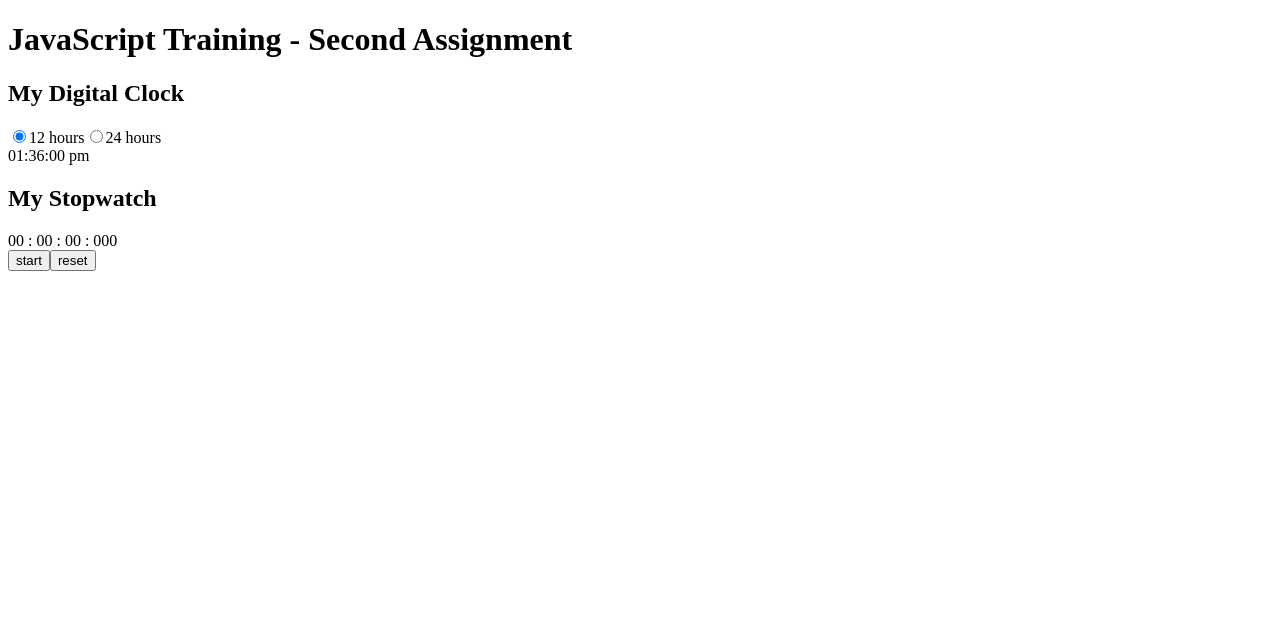
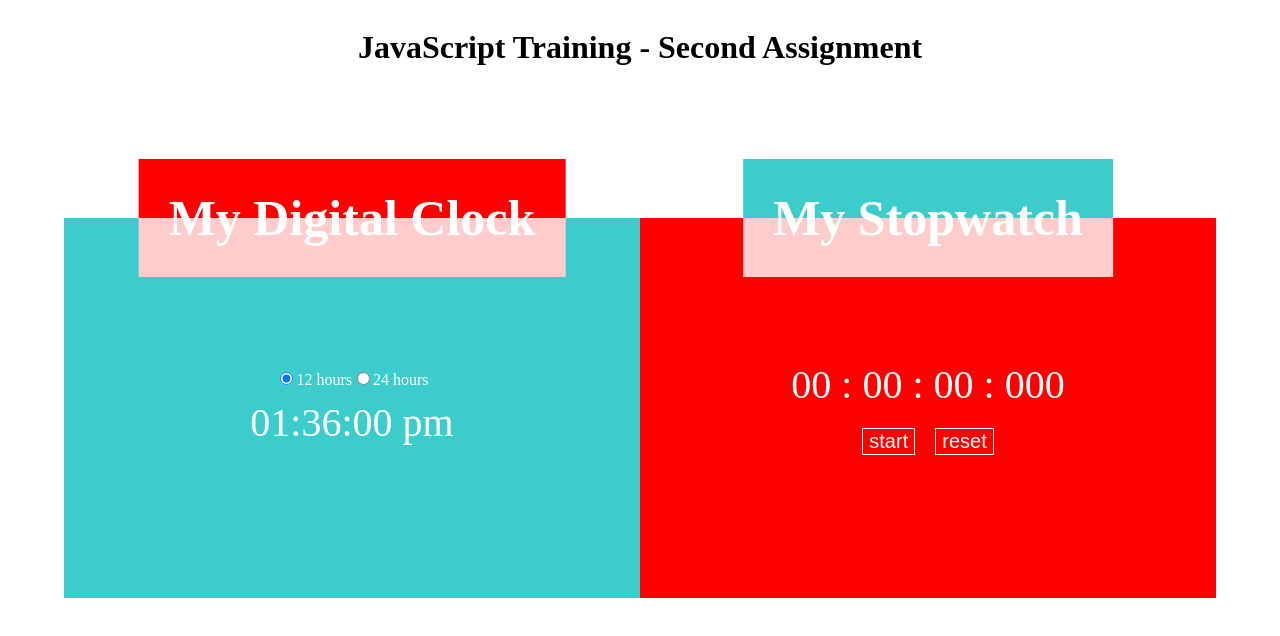
Before and after one commit to sanjaysubba/js-training, a plain HTML site: page assignment-no-2/index.html in a window 1280 px wide. Drawn offline with Linux system fonts and the light colour scheme.

Commit message:
styling re-added

```diff
--- a/assignment-no-2/css/style.css
+++ b/assignment-no-2/css/style.css
@@ -0,0 +1,72 @@
+html{
+    overflow-x:hidden;
+}
+body{
+    display: flex;
+    justify-content: center;
+    align-items: center;
+    flex-direction: column;
+}
+.mainDiv{
+    height: 80vh;
+    width: 90vw;
+    display: flex;
+    justify-content: center;
+    align-items: center;
+}
+#digitalWatchContainer, #stopWatchContainer{
+    background: #3ccccc;
+    color: #fff;
+    padding: 30px;
+    display: flex;
+    flex-direction: column;
+    align-items: center;
+    justify-content: center;
+    height: 50%;
+    width: 50%;
+    position: relative;
+}
+#digitalWatchContainer input{
+    cursor: pointer;
+}
+.digital-watch{
+    font-size: 40px;
+    padding-top: 10px;
+}
+.title{
+    position: absolute;
+    top:0;
+    left: 50%;
+    transform: translate(-50%, -50%);
+    margin:0;
+    color:#fff;
+    mix-blend-mode: screen;
+    padding: 30px;
+    font-size: 50px;
+    font-weight: bold;
+    background-color: red;
+    width: max-content;
+}
+#stopWatchContainer{
+    background-color: red;
+}
+#stopWatchContainer .title{
+    background-color: #3ccccc;
+}
+.stop-watch{
+    font-size: 40px;
+}
+.btn-container button{
+    background-color: #ff0000;
+    color: #fff;
+    font-size: 20px;
+    border: 1px solid #ffffff;
+    cursor: pointer;
+}
+.btn-container{
+    margin-top: 20px;
+    display: flex;
+    justify-content: center;
+    width: 100%;
+    column-gap: 20px;
+}
--- a/assignment-no-2/index.html
+++ b/assignment-no-2/index.html
@@ -4,6 +4,7 @@
     <meta charset="UTF-8">
     <meta http-equiv="X-UA-Compatible" content="IE=edge">
     <meta name="viewport" content="width=device-width, initial-scale=1.0">
+    <link rel="stylesheet" href="css/style.css">
     <title>Digital Clock And Stopwatch</title>
 </head>
 <body>
```
